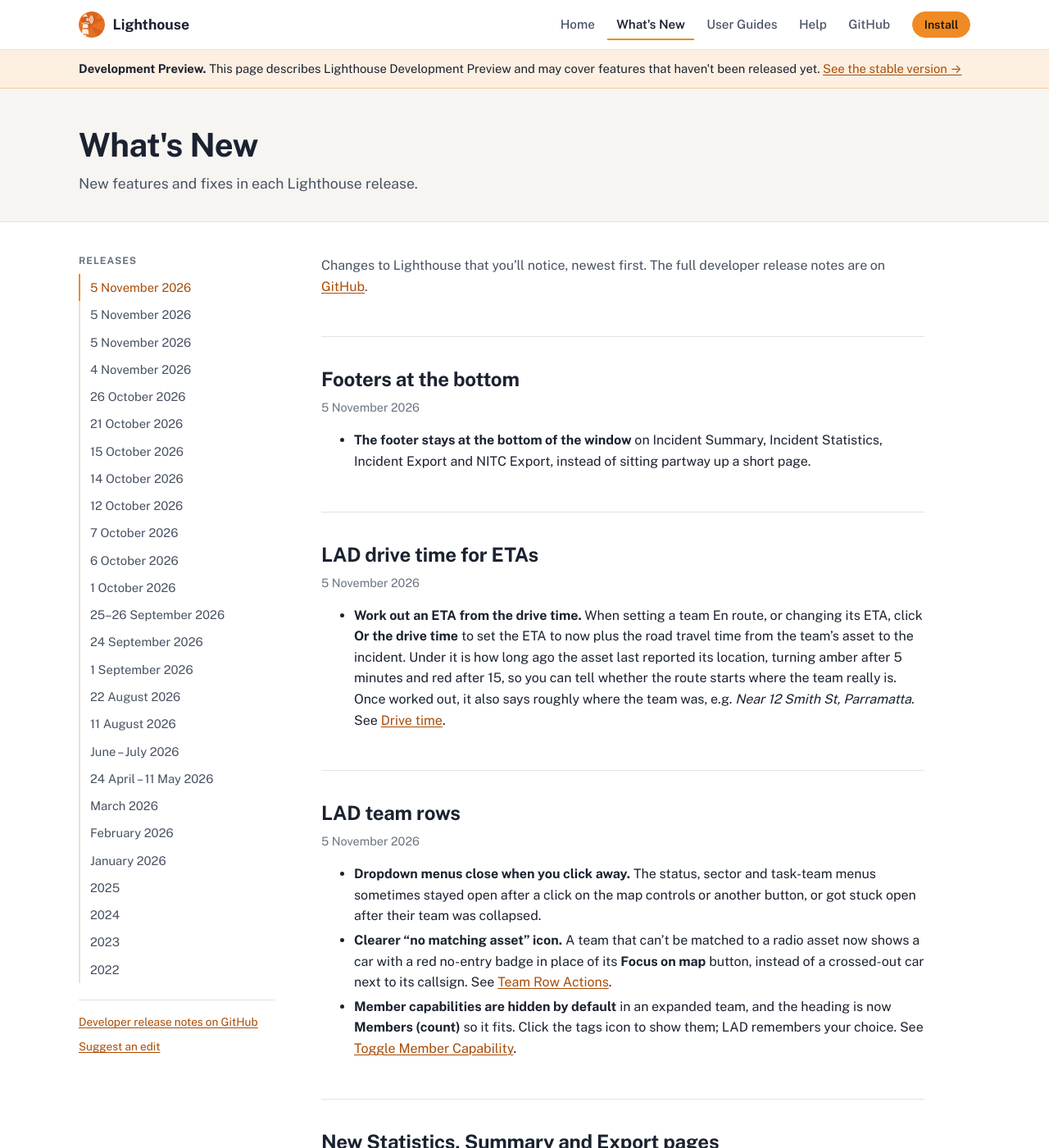
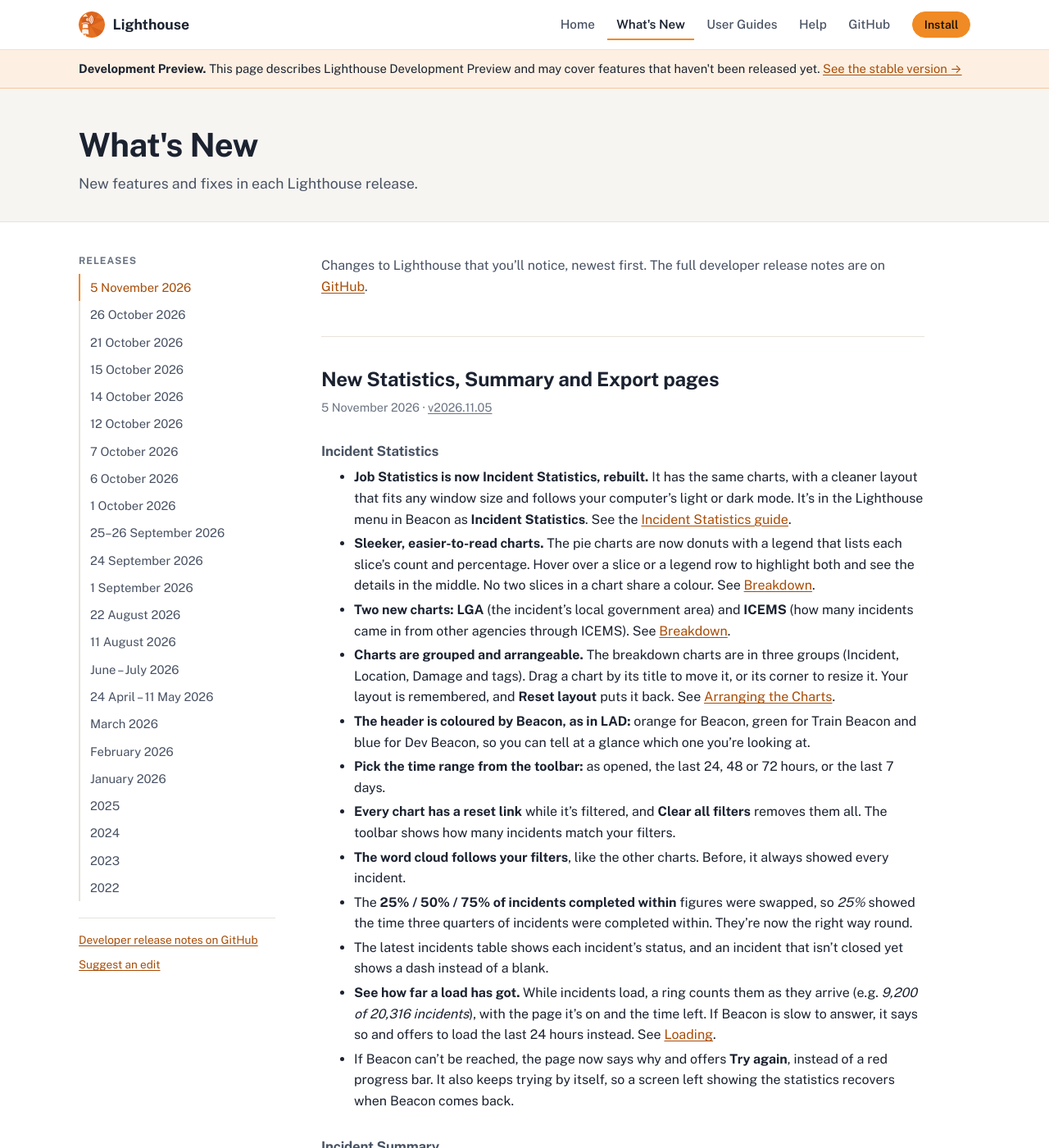
Before and after one commit to NSWSESMembers/lighthouse.ses.nsw.gov.au, a Jekyll site: the page built from preview/whats-new/index.md, in a window 1280 px wide and 1400 px high. Shown: the whole window at 82% size. Built offline with Jekyll 4.4.1, drawn with Linux system fonts in a browser that asks for light colours; some of the changed text lies outside the part shown.

Commit message:
Sync preview docs from NSWSESMembers/Lighthouse@1f27afa (master-dev)

```diff
--- a/_data/lad_guide_preview.yml
+++ b/_data/lad_guide_preview.yml
@@ -1,2 +1,2 @@
-version_name: "2026.11.05 build bc0beee"
-commit: "bc0beee7d13c8d7f8f30415506265f01ab198b4b"
+version_name: "2026.11.05 build 1f27afa"
+commit: "1f27afaaa526370768a77f811b7305806978d55b"
--- a/preview/whats-new/index.md
+++ b/preview/whats-new/index.md
@@ -18,29 +18,9 @@ section of the LAD guide with a full /preview/guides/lad/... URL.
 The home page shows the first three `##` entries, so keep the title short.
 -->
 
-## Footers at the bottom
-
-*5 November 2026*
-
-- **The footer stays at the bottom of the window** on Incident Summary, Incident Statistics, Incident Export and NITC Export, instead of sitting partway up a short page.
-
-## LAD drive time for ETAs
-
-*5 November 2026*
-
-- **Work out an ETA from the drive time.** When setting a team En route, or changing its ETA, click **Or the drive time** to set the ETA to now plus the road travel time from the team's asset to the incident. Under it is how long ago the asset last reported its location, turning amber after 5 minutes and red after 15, so you can tell whether the route starts where the team really is. Once worked out, it also says roughly where the team was, e.g. *Near 12 Smith St, Parramatta*. See [Drive time](/preview/guides/lad/tasking.html#drive-time).
-
-## LAD team rows
-
-*5 November 2026*
-
-- **Dropdown menus close when you click away.** The status, sector and task-team menus sometimes stayed open after a click on the map controls or another button, or got stuck open after their team was collapsed.
-- **Clearer "no matching asset" icon.** A team that can't be matched to a radio asset now shows a car with a red no-entry badge in place of its **Focus on map** button, instead of a crossed-out car next to its callsign. See [Team Row Actions](/preview/guides/lad/team-register.html#team-row-actions).
-- **Member capabilities are hidden by default** in an expanded team, and the heading is now **Members (count)** so it fits. Click the tags icon to show them; LAD remembers your choice. See [Toggle Member Capability](/preview/guides/lad/team-register.html#toggle-member-capability).
-
 ## New Statistics, Summary and Export pages
 
-*4 November 2026 · [v2026.11.04](https://github.com/NSWSESMembers/Lighthouse/releases/tag/v2026.11.04)*
+*5 November 2026 · [v2026.11.05](https://github.com/NSWSESMembers/Lighthouse/releases/tag/v2026.11.05)*
 
 ### Incident Statistics
 
@@ -118,6 +100,13 @@ The home page shows the first three `##` entries, so keep the title short.
 - **Performance improvements** for LAD left open for a long time.
 - **The pulsing ring on New incidents and the marching ring on Active incidents now move with their marker.** They used to stay behind for a moment when markers gathered into a cluster or spread out of one, and could go missing until the next zoom. See [Incident Clustering](/preview/guides/lad/situation-map.html#incident-clustering).
 - With clustering turned off, an incident that drops off the list now disappears from the map too.
+- **Member capabilities are hidden by default** in an expanded team, under a shorter **Members (count)** heading. Click the tags icon to show them. See [Toggle Member Capability](/preview/guides/lad/team-register.html#toggle-member-capability).
+- A team with no matching radio asset shows a car with a red no-entry badge in place of its **Focus on map** button. See [Team Row Actions](/preview/guides/lad/team-register.html#team-row-actions).
+- Status, sector and task-team menus now close when you click anywhere else.
+
+### All Lighthouse pages
+
+- Lighthouse pages now only open from Beacon, and say **Open this page from Beacon** otherwise.
 - **BOM Thunderstorm Tracking is now drawn above BOM Rain Radar Still** by default, so storm cells and their tracks aren't hidden under the rain. If you've already arranged your layers, use **Reset** on the Map layers tab to get the new order. See [Map Layers](/preview/guides/lad/configuration.html#map-layers).
 - **BOM radar, satellite and lightning no longer tear or change between zoom levels.** BOM map layers used to be stretched out of place, by up to tens of kilometres when zoomed out, and the radar could show different scans side by side. All BOM layers now line up with the map, and radar, thunderstorm tracking, satellite and lightning load as one picture of the area you're looking at, so the whole map shows the same scan. **BOM Wind Barbs & Raster** and **BOM MSLP Contours** show the same forecast hour across the whole map. See [Overlay Notes](/preview/guides/lad/situation-map.html#overlay-notes).
 - **New BOM overlays:** **BOM Severe Thunderstorm Warning** (the warning areas), **BOM Severe Thunderstorm Cells** (the warned storm cells, which way they're heading and when), **BOM Volcanic Ash Advisory** and **BOM Sea Surface Temperature (°C)**. See [Overlay Notes](/preview/guides/lad/situation-map.html#overlay-notes).
```
Also changed, not shown: other parts of preview/whats-new/index.md (+2 -0 lines).
